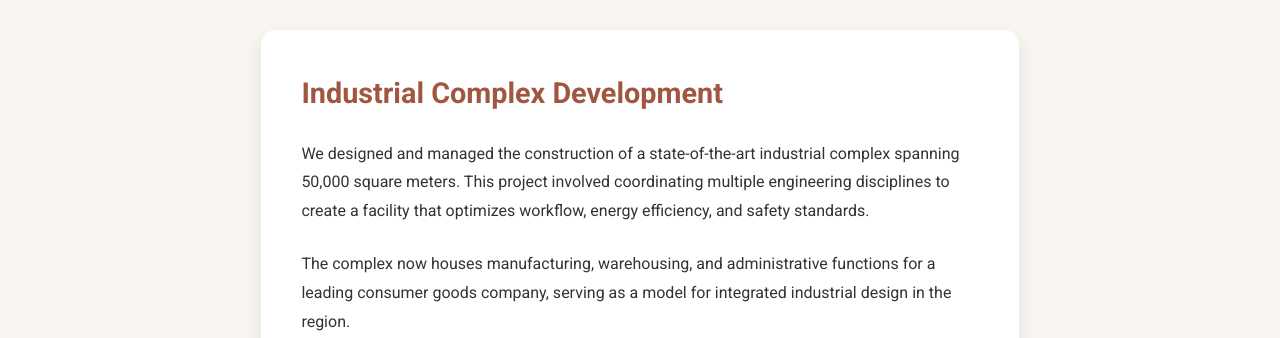
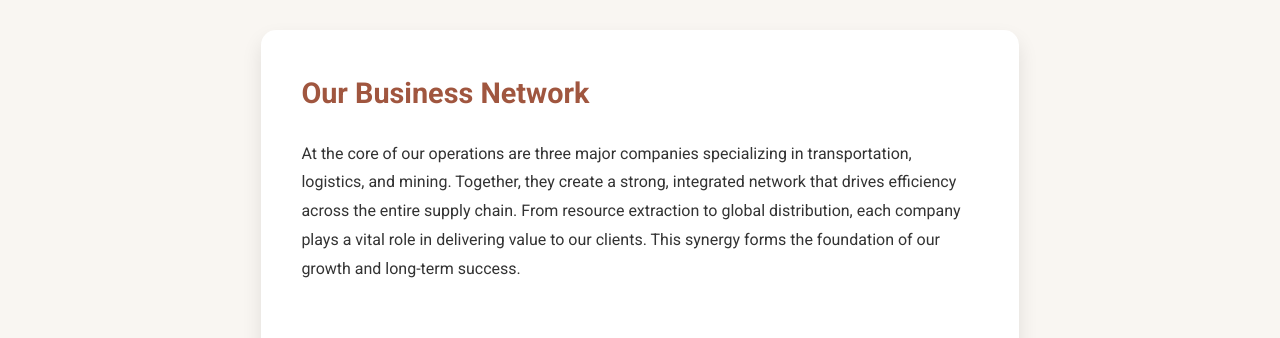
Before and after one commit to MugtbaM/Al-Sharq-engineering, a React (Create React App) app: page /previous-projects in a window 1280 px wide. Shown: the part 462-800 px from the top of the page. Built offline with nearby package versions, Linux system fonts and the light colour scheme.

Commit message:
Edited PP section

```diff
--- a/src/components/Pages/PreviousProjects.js
+++ b/src/components/Pages/PreviousProjects.js
@@ -25,17 +25,11 @@ const PreviousProjects = () => {
       <div className="page-content">
         <div className="page-card">
           <div className="page-card-text">
-            <h2>{language === 'en' ? 'Industrial Complex Development' : 'تطوير المجمع الصناعي'}</h2>
+            <h2>{language === 'en' ? 'Our Business Network' : 'شبكة أعمالنا'}</h2>
             <p>
               {language === 'en'
-                ? 'We designed and managed the construction of a state-of-the-art industrial complex spanning 50,000 square meters. This project involved coordinating multiple engineering disciplines to create a facility that optimizes workflow, energy efficiency, and safety standards.'
-                : 'صممنا وأدرنا بناء مجمع صناعي متطور بمساحة 50,000 متر مربع. تضمن هذا المشروع تنسيق تخصصات هندسية متعددة لإنشاء منشأة تعمل على تحسين سير العمل وكفاءة الطاقة ومعايير السلامة.'
-              }
-            </p>
-            <p>
-              {language === 'en'
-                ? 'The complex now houses manufacturing, warehousing, and administrative functions for a leading consumer goods company, serving as a model for integrated industrial design in the region.'
-                : 'يضم المجمع الآن وظائف التصنيع والتخزين والإدارة لشركة رائدة في مجال السلع الاستهلاكية، مما يجعله نموذجًا للتصميم الصناعي المتكامل في المنطقة.'
+                ? 'At the core of our operations are three major companies specializing in transportation, logistics, and mining. Together, they create a strong, integrated network that drives efficiency across the entire supply chain. From resource extraction to global distribution, each company plays a vital role in delivering value to our clients. This synergy forms the foundation of our growth and long-term success.'
+                : 'تتمحور عملياتنا حول ثلاث شركات رئيسية متخصصة في النقل والخدمات اللوجستية والتعدين. تُشكّل هذه الشركات معًا شبكةً قويةً ومتكاملةً تُعزز الكفاءة عبر سلسلة التوريد بأكملها. من استخراج الموارد إلى التوزيع العالمي، تلعب كل شركة دورًا حيويًا في تقديم القيمة لعملائنا. يُشكّل هذا التآزر أساس نمونا ونجاحنا على المدى الطويل'
               }
             </p>
           </div>
```
